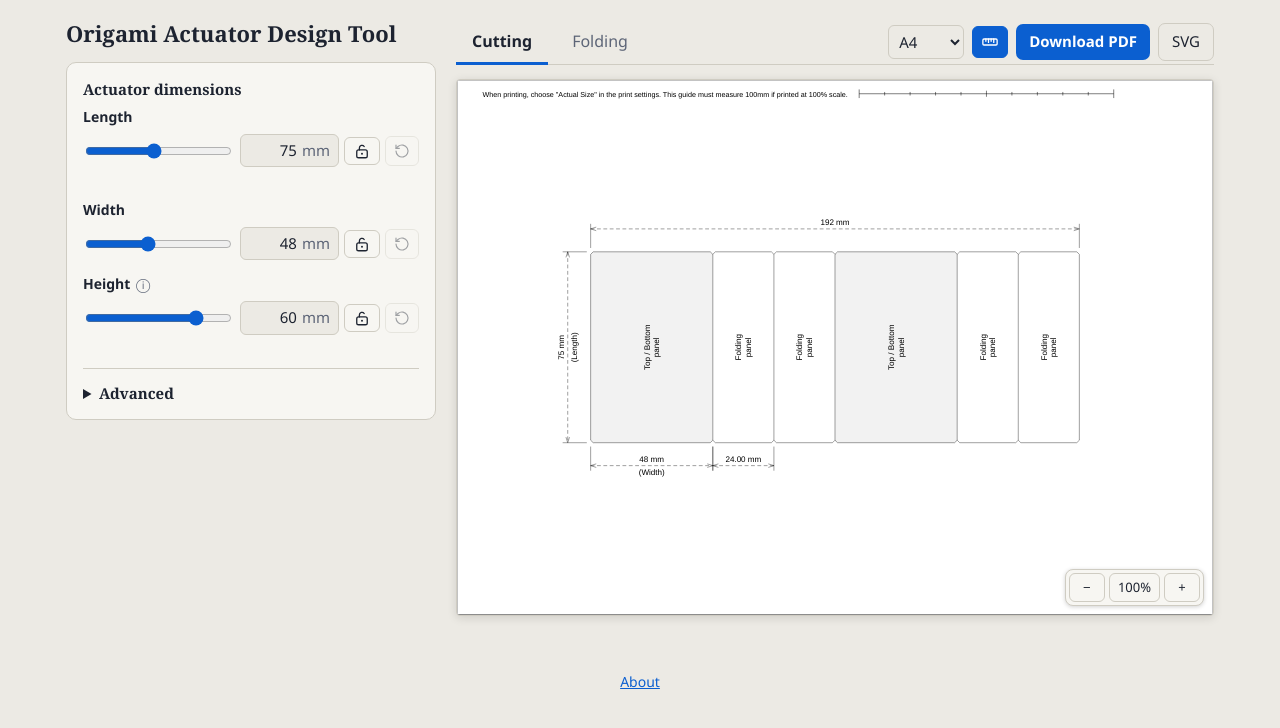
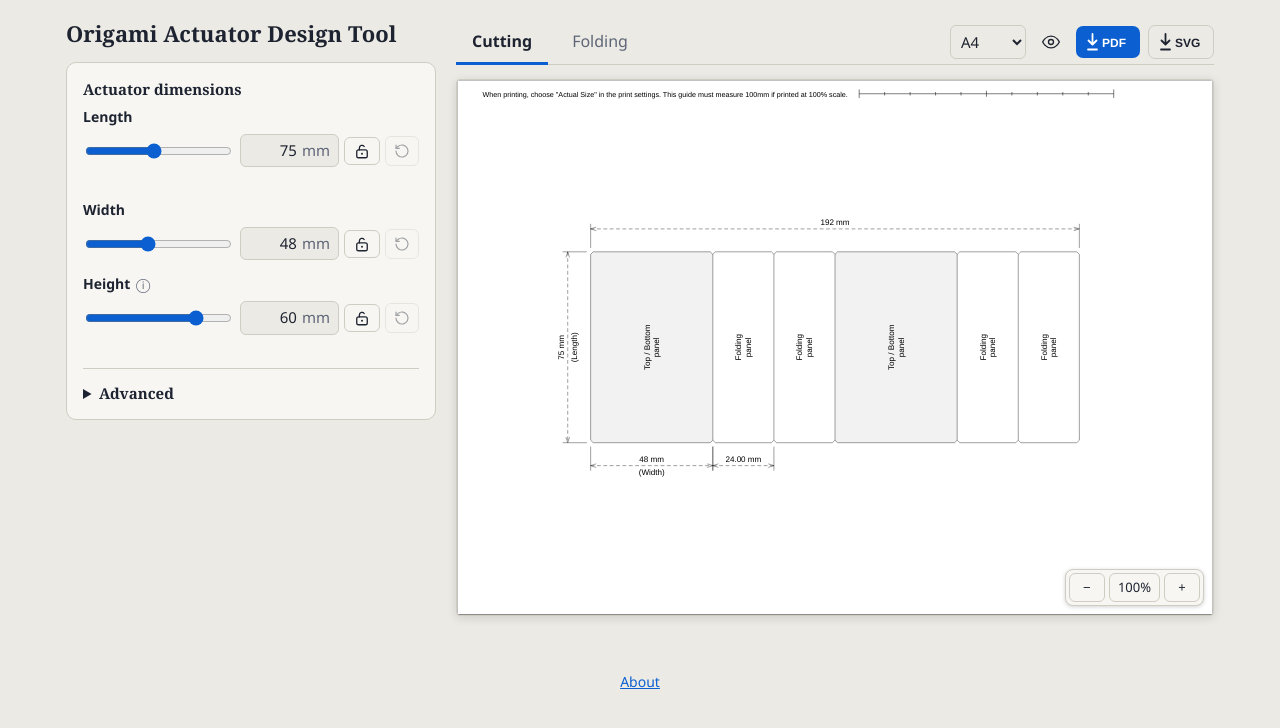
Before and after one commit to shtarbanov/origami-box-actuator, a plain HTML site: page index.html in a window 1280 px wide. Drawn offline with nearby package versions, Linux system fonts and the light colour scheme.

Commit message:
download icons

```diff
--- a/index.html
+++ b/index.html
@@ -52,6 +52,11 @@ details.grp[open] summary{margin-bottom:8px}
 .sp{flex:1}
 .btn{border:0;background:var(--acc);color:var(--accfg);padding:7px 13px;border-radius:7px;font:inherit;font-weight:600;cursor:pointer}
 .btn.alt{background:transparent;color:var(--ink);border:1px solid var(--line);font-weight:500}
+.btn.ic{display:inline-flex;align-items:center;padding:5px 9px}
+.eye{display:inline-flex;align-items:center;border:0;background:transparent;color:var(--ink);padding:6px 7px;border-radius:6px;cursor:pointer}
+.eye:hover{background:var(--line)}
+.eye.off{color:var(--mute)}
+.eye:focus-visible{outline:2px solid var(--acc);outline-offset:1px}
 .sheet{background:#d9d7d0;border:1px solid var(--line);border-radius:4px;overflow:hidden;box-shadow:0 2px 10px rgba(0,0,0,.12)}
 .sheet svg{display:block;width:100%;height:auto}
 .sheetwrap{position:relative}
@@ -97,9 +102,9 @@ dialog.about::backdrop{background:rgba(0,0,0,.45)}
    <button class="tab" role="tab" data-pg="2" aria-selected="false">Folding</button>
    <span class="sp"></span>
    <select id="paper" aria-label="Paper size (landscape)" title="Paper size (landscape)"><option>A4</option><option>Letter</option><option>A3</option></select>
-   <button class="rst ic on" id="scaleguide" type="button" aria-pressed="true" aria-label="Scale guide"></button>
-   <button class="btn" id="dlpdf">Download PDF</button>
-   <button class="btn alt" id="dlsvg">SVG</button>
+   <button class="eye" id="scaleguide" type="button" aria-pressed="true" aria-label="Scale guide"></button>
+   <button class="btn ic" id="dlpdf" aria-label="Download PDF" title="Download PDF"><svg viewBox="0 0 46 22" width="46" height="22" fill="none" stroke="currentColor" stroke-width="1.8" stroke-linecap="round" stroke-linejoin="round" aria-hidden="true"><path d="M7.5 3v10M3.5 9.5l4 4 4-4M3 18.5h9"/><text x="17" y="15.6" font-family="Helvetica,Arial,sans-serif" font-size="12" font-weight="700" fill="currentColor" stroke="none">PDF</text></svg></button>
+   <button class="btn alt ic" id="dlsvg" aria-label="Download SVG" title="Download SVG"><svg viewBox="0 0 46 22" width="46" height="22" fill="none" stroke="currentColor" stroke-width="1.8" stroke-linecap="round" stroke-linejoin="round" aria-hidden="true"><path d="M7.5 3v10M3.5 9.5l4 4 4-4M3 18.5h9"/><text x="17" y="15.6" font-family="Helvetica,Arial,sans-serif" font-size="12" font-weight="700" fill="currentColor" stroke="none">SVG</text></svg></button>
   </div>
   <div class="sheetwrap">
    <div class="sheet" id="sheet"></div>
@@ -440,12 +445,12 @@ function note(t,bad){const m=document.getElementById('msg');m.className=bad?'bad
 // 1) the PDF asks viewers to print without scaling (PrintScaling = None);
 // 2) a note at the top of the page; 3) a 100 mm guide (ruler) to the right of the note, drawn only if nothing on that page is in its way.
 // The note's second sentence ("This guide must measure 100mm ...") refers to the guide, so it is only shown together with it.
-// The "Scale guide" icon button next to Download PDF switches 2) and 3) on / off, in the preview and in the PDF.
+// The "Scale guide" eye button next to the downloads switches 2) and 3) on / off, in the preview and in the PDF.
 const SCALE_NOTE='When printing, choose "Actual Size" in the print settings.';
 const SCALE_NOTE_RULER=SCALE_NOTE+' This guide must measure 100mm if printed at 100% scale.';
 const RULER_MM=100, SCALE_PAD=1.5, GUIDE_PT=8; // SCALE_PAD: clear space (mm) required around the note / ruler; GUIDE_PT: its font size
 const scaleGuideOn=()=>{const b=document.getElementById('scaleguide');return !b||b.getAttribute('aria-pressed')==='true'};
-const ICON_GUIDE='<svg viewBox="0 0 24 24" width="18" height="18" fill="none" stroke="currentColor" stroke-width="1.75" stroke-linecap="round" stroke-linejoin="round" aria-hidden="true"><rect x="2.5" y="8" width="19" height="8" rx="1.5"/><path d="M6.5 8v3M10 8v4.5M13.5 8v3M17 8v4.5"/></svg>';
+const ICON_EYE='<svg viewBox="0 0 24 24" width="20" height="20" fill="none" stroke="currentColor" stroke-width="1.6" stroke-linecap="round" stroke-linejoin="round" aria-hidden="true"><path d="M2 12s3.6-7 10-7 10 7 10 7-3.6 7-10 7S2 12 2 12z"/><circle cx="12" cy="12" r="3"/></svg>',ICON_EYE_OFF='<svg viewBox="0 0 24 24" width="20" height="20" fill="none" stroke="currentColor" stroke-width="1.6" stroke-linecap="round" stroke-linejoin="round" aria-hidden="true"><path d="M2 12s3.6-7 10-7 10 7 10 7-3.6 7-10 7S2 12 2 12z"/><circle cx="12" cy="12" r="3"/><path d="M4 4l16 16"/></svg>'; // visibility icons for the Scale guide button
 // Width in mm of Helvetica text at `size` pt: measured with jsPDF when it is loaded, so the preview and the PDF make the same decisions
 let measureDoc=null;
 function textWidth(t,size){
@@ -602,10 +607,10 @@ function name(ext,tag){return `actuator-stencil-${P.W}x${P.H}-h${P.h}-g${P.g}${t
  // The Scale guide button shows / hides the guide in the preview as well as in the PDF
  {const sg=document.getElementById('scaleguide');
   if(sg){
-   const paint=()=>{const on=scaleGuideOn();sg.classList.toggle('on',on);
+   const paint=()=>{const on=scaleGuideOn();sg.classList.toggle('off',!on);sg.innerHTML=on?ICON_EYE:ICON_EYE_OFF;
     sg.title=on?'Scale guide: ON. A note at the top of each page asks to print at 100% (Actual Size), with a 100 mm guide to check the printed scale when it fits. Click to turn off.'
               :'Scale guide: OFF. Click to add a print-at-100% note and a 100 mm guide to the preview and the PDF.'};
-   sg.innerHTML=ICON_GUIDE;paint();
+   paint();
    sg.addEventListener('click',()=>{sg.setAttribute('aria-pressed',String(!scaleGuideOn()));paint();render()});
   }}
  // Lock buttons for Length, Panel gap and Width: lock at the current value, or unlock
```
